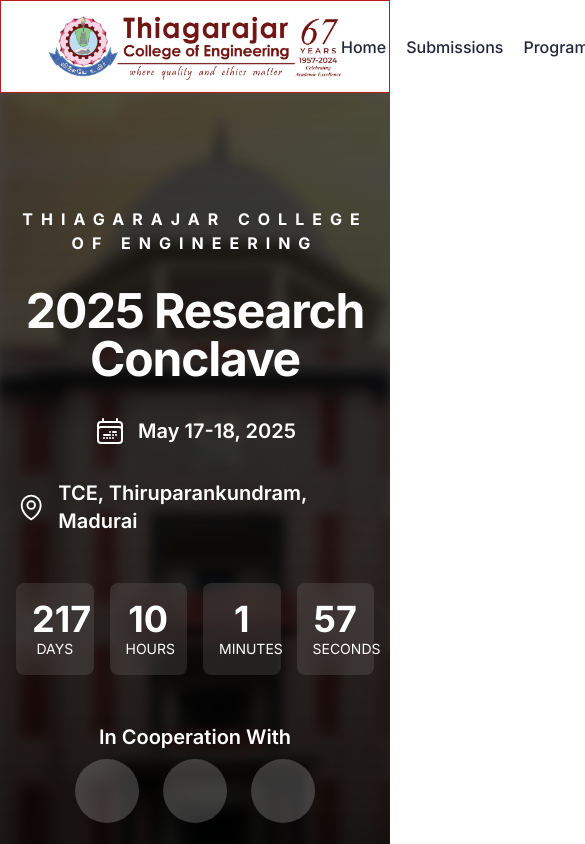
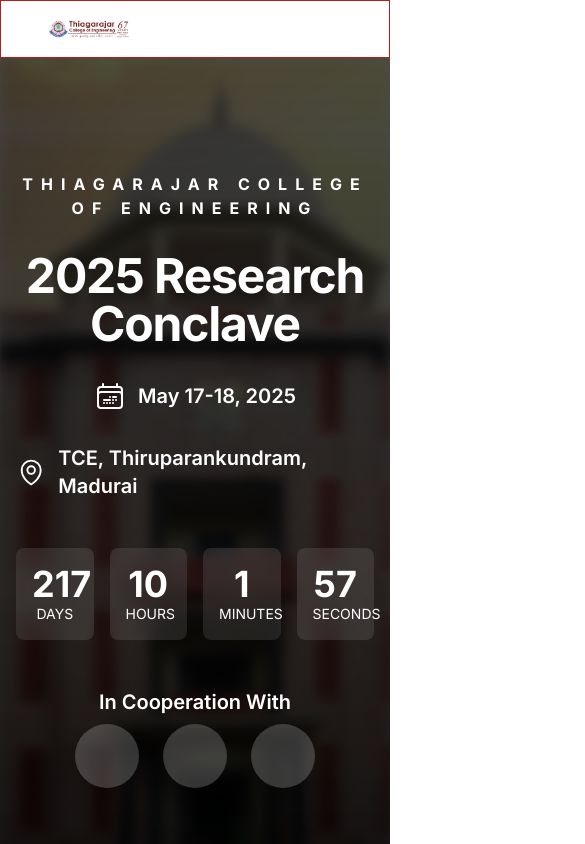
Before and after one commit to kmrsanthosh/TCEResearchConclave, a Next.js app: page / in a window 390 px wide. Shown: the top 844 px of the page, 585 px wide, since content can reach past the window. Built offline with nearby package versions, Linux system fonts and the light colour scheme.

Commit message:
Tried to Make The Image Responsive

```diff
--- a/components/Navbar.tsx
+++ b/components/Navbar.tsx
@@ -4,13 +4,17 @@ import React from "react";
 const Navbar = () => {
   return (
     <nav className="flex flex-row items-center justify-between border border-red-700 py-3 px-12">
-      <Image
-        src={"/assets/logos/TCE-Logo.svg"}
-        alt={"TCE Logo"}
-        height={300}
-        width={300}
-      />
-      <div className="flex flex-row space-x-5 ">
+      <div className="relative w-20 h-8 sm:w-24 sm:h-10 md:w-32 md:h-12 lg:w-80 lg:h-16">
+        <Image
+          src="/assets/logos/TCE-Logo.svg"
+          alt="TCE Logo"
+          layout="fill"
+          objectFit="contain"
+          priority
+        />
+      </div>
+
+      <div className="hidden lg:flex flex-row space-x-5 ">
         <h1 className="font-medium ">Home</h1>
         <h1 className="font-medium ">Submissions</h1>
         <h1 className="font-medium ">Program</h1>
```
